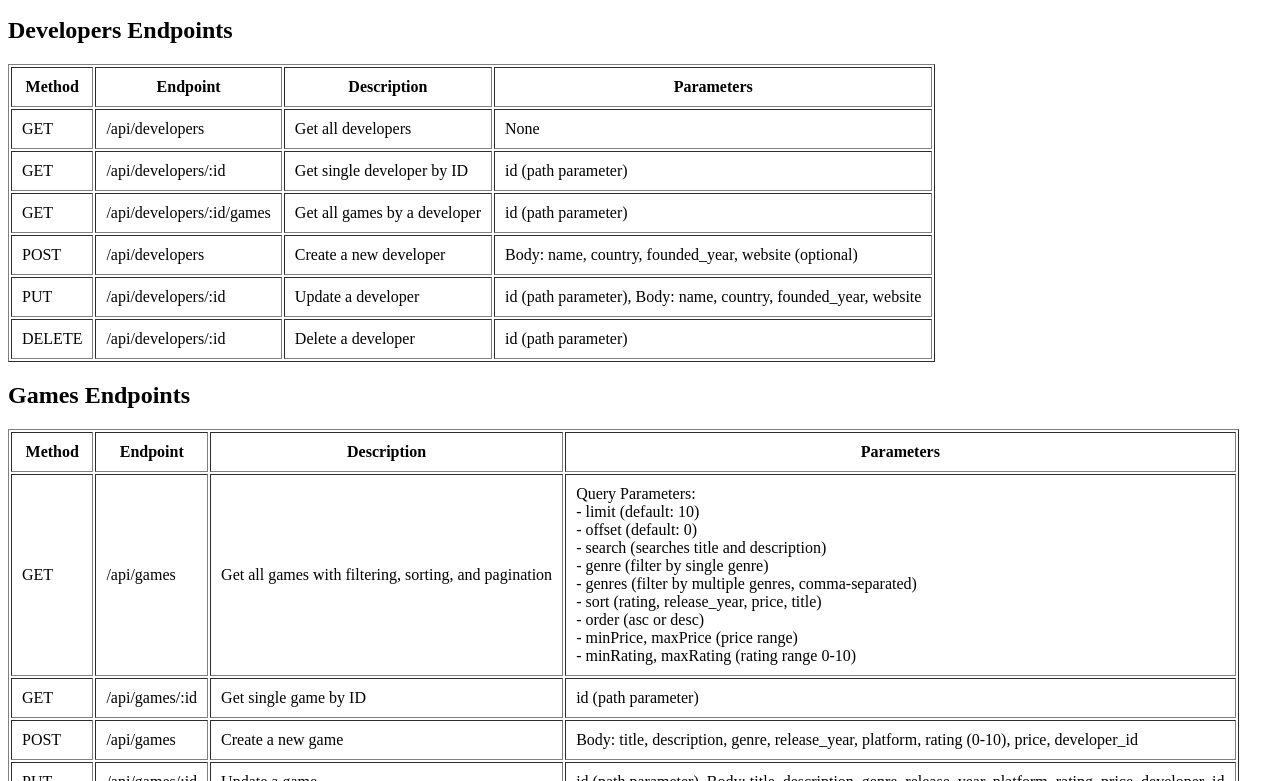
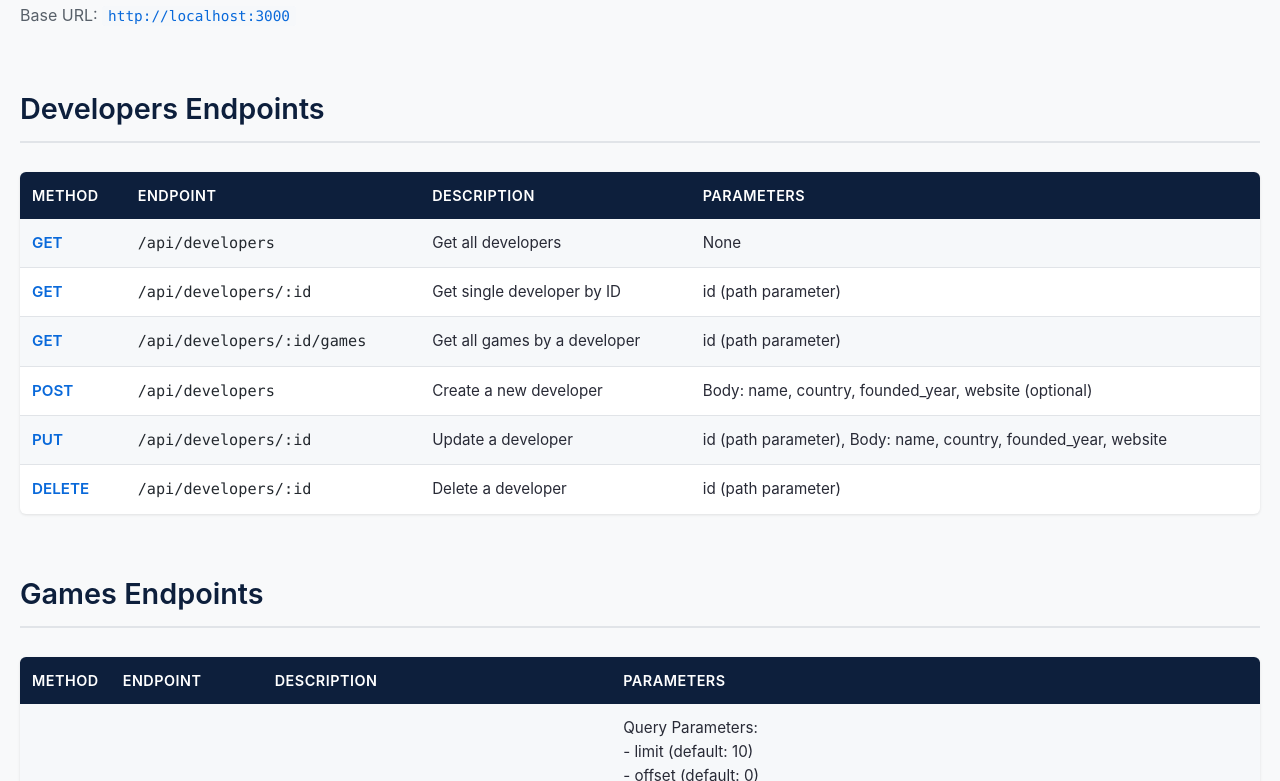
Before and after one commit to Arda-exe/node-api, a website: page public/index.html in a window 1280 px wide. Shown: the part 101-882 px from the top of the page. Drawn offline with Linux system fonts and the light colour scheme.

Commit message:
Add Twilio-style styling to documentation

```diff
--- a/public/index.html
+++ b/public/index.html
@@ -4,13 +4,126 @@
     <meta charset="UTF-8">
     <meta name="viewport" content="width=device-width, initial-scale=1.0">
     <title>Games API Documentation</title>
+    <style>
+        * {
+            margin: 0;
+            padding: 0;
+            box-sizing: border-box;
+        }
+
+        body {
+            font-family: -apple-system, BlinkMacSystemFont, "Segoe UI", Roboto, "Helvetica Neue", Arial, sans-serif;
+            line-height: 1.6;
+            color: #282a36;
+            background-color: #f8f9fa;
+            padding: 20px;
+        }
+
+        h1 {
+            color: #0d1f3c;
+            font-size: 2.5em;
+            margin-bottom: 0.5em;
+            font-weight: 600;
+        }
+
+        h2 {
+            color: #0d1f3c;
+            font-size: 1.8em;
+            margin-top: 2em;
+            margin-bottom: 1em;
+            font-weight: 600;
+            border-bottom: 2px solid #e1e4e8;
+            padding-bottom: 0.3em;
+        }
+
+        p {
+            margin-bottom: 1em;
+            color: #586069;
+        }
+
+        code {
+            background-color: #f6f8fa;
+            padding: 2px 6px;
+            border-radius: 3px;
+            font-family: "SF Mono", Monaco, "Courier New", monospace;
+            font-size: 0.9em;
+            color: #0969da;
+        }
+
+        table {
+            width: 100%;
+            border-collapse: collapse;
+            background-color: white;
+            box-shadow: 0 1px 3px rgba(0, 0, 0, 0.1);
+            margin-bottom: 2em;
+            border-radius: 6px;
+            overflow: hidden;
+        }
+
+        th {
+            background-color: #0d1f3c;
+            color: white;
+            padding: 12px;
+            text-align: left;
+            font-weight: 600;
+            font-size: 0.9em;
+            text-transform: uppercase;
+            letter-spacing: 0.5px;
+        }
+
+        td {
+            padding: 12px;
+            border-bottom: 1px solid #e1e4e8;
+            font-size: 0.95em;
+        }
+
+        tr:last-child td {
+            border-bottom: none;
+        }
+
+        tr:nth-child(even) {
+            background-color: #f6f8fa;
+        }
+
+        td:first-child {
+            font-weight: 600;
+            color: #0969da;
+        }
+
+        td:nth-child(2) {
+            font-family: "SF Mono", Monaco, "Courier New", monospace;
+            color: #24292f;
+        }
+
+        @media (max-width: 768px) {
+            body {
+                padding: 10px;
+            }
+
+            h1 {
+                font-size: 2em;
+            }
+
+            h2 {
+                font-size: 1.5em;
+            }
+
+            table {
+                font-size: 0.9em;
+            }
+
+            th, td {
+                padding: 8px;
+            }
+        }
+    </style>
 </head>
 <body>
     <h1>Games API Documentation</h1>
     <p>Base URL: <code>http://localhost:3000</code></p>
 
     <h2>Developers Endpoints</h2>
-    <table border="1" cellpadding="10">
+    <table>
         <tr>
             <th>Method</th>
             <th>Endpoint</th>
@@ -56,7 +169,7 @@
     </table>
 
     <h2>Games Endpoints</h2>
-    <table border="1" cellpadding="10">
+    <table>
         <tr>
             <th>Method</th>
             <th>Endpoint</th>
@@ -107,7 +220,7 @@
     </table>
 
     <h2>Statistics Endpoint</h2>
-    <table border="1" cellpadding="10">
+    <table>
         <tr>
             <th>Method</th>
             <th>Endpoint</th>
```
